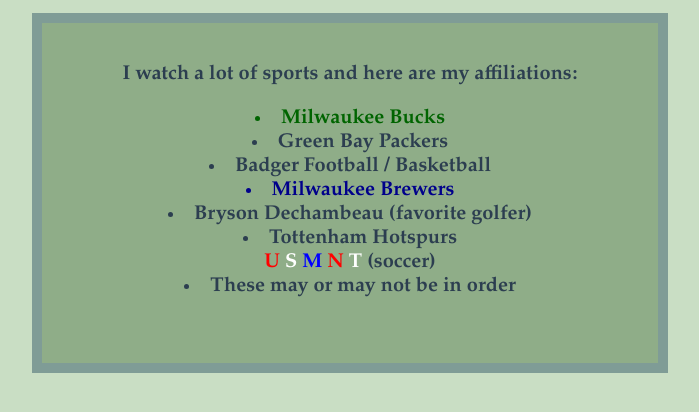
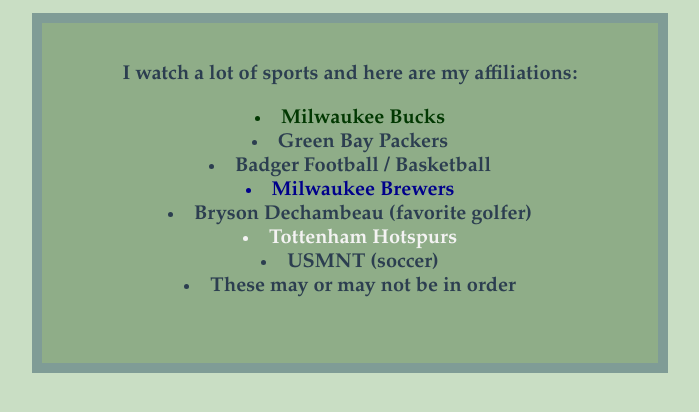
Before and after one commit to JackMertes/JackMertes.github.io, a plain HTML site: page sports.html in a window 1280 px wide. Shown: the part 142-554 px from the top of the page, without its empty margins (290-989 px from the left). Drawn offline with Linux system fonts and the light colour scheme.

Commit message:
MORE fix contrast issues

```diff
--- a/sports.html
+++ b/sports.html
@@ -28,18 +28,13 @@
         <div style="font-size: 20px;" >
             <p>I watch a lot of sports and here are my affiliations:</p>
             <ul style="padding-right: 40px;">
-                <li style="color:darkgreen">Milwaukee Bucks</li>
+                <li style="color:rgb(2, 56, 2)">Milwaukee Bucks</li>
                 <li>Green Bay Packers</li>
                 <li>Badger Football / Basketball</li>
                 <li style="color:darkblue">Milwaukee Brewers</li>
                 <li>Bryson Dechambeau (favorite golfer)</li>
-                <li>Tottenham Hotspurs</li>
-                    <span style="color: red;">U</span>
-                    <span style="color: white;">S</span>
-                    <span style="color: blue;">M</span>
-                    <span style="color: red;">N</span>
-                    <span style="color: white;">T</span>
-                    (soccer)
+                <li style="color: rgb(244, 243, 243)">Tottenham Hotspurs</li>
+                <li>USMNT (soccer)</li>
                 <li>These may or may not be in order</li>
             </ul>
         </div>
```
